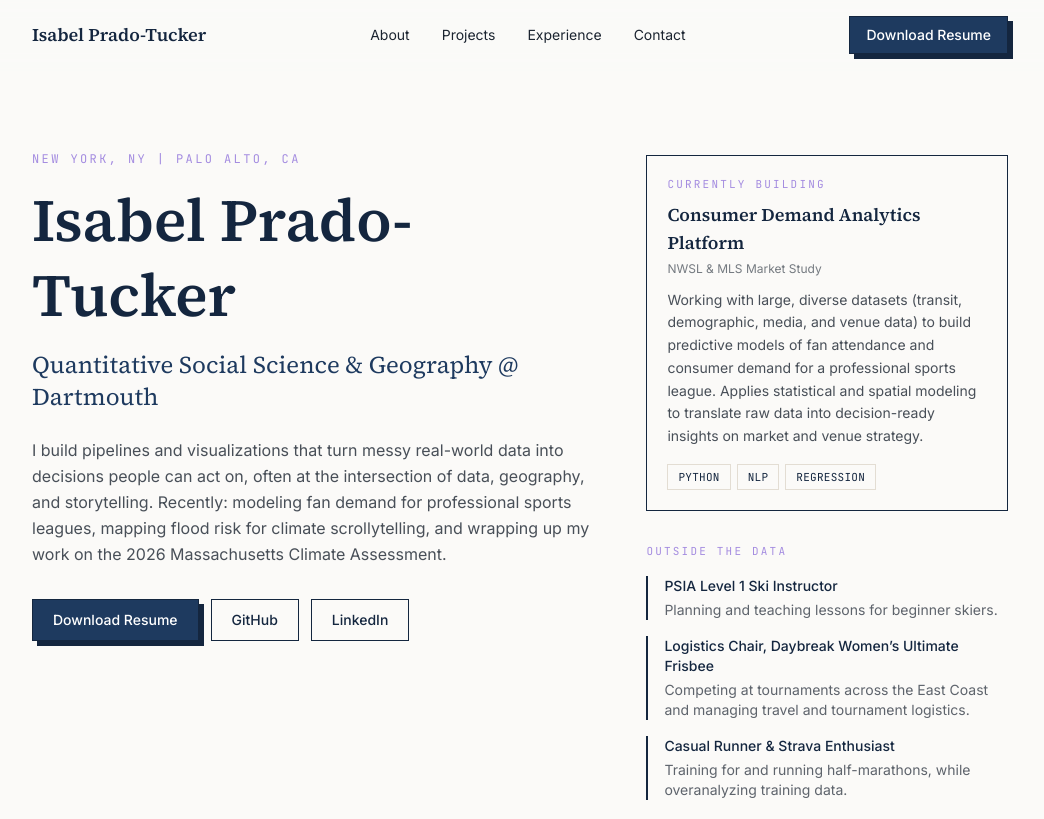
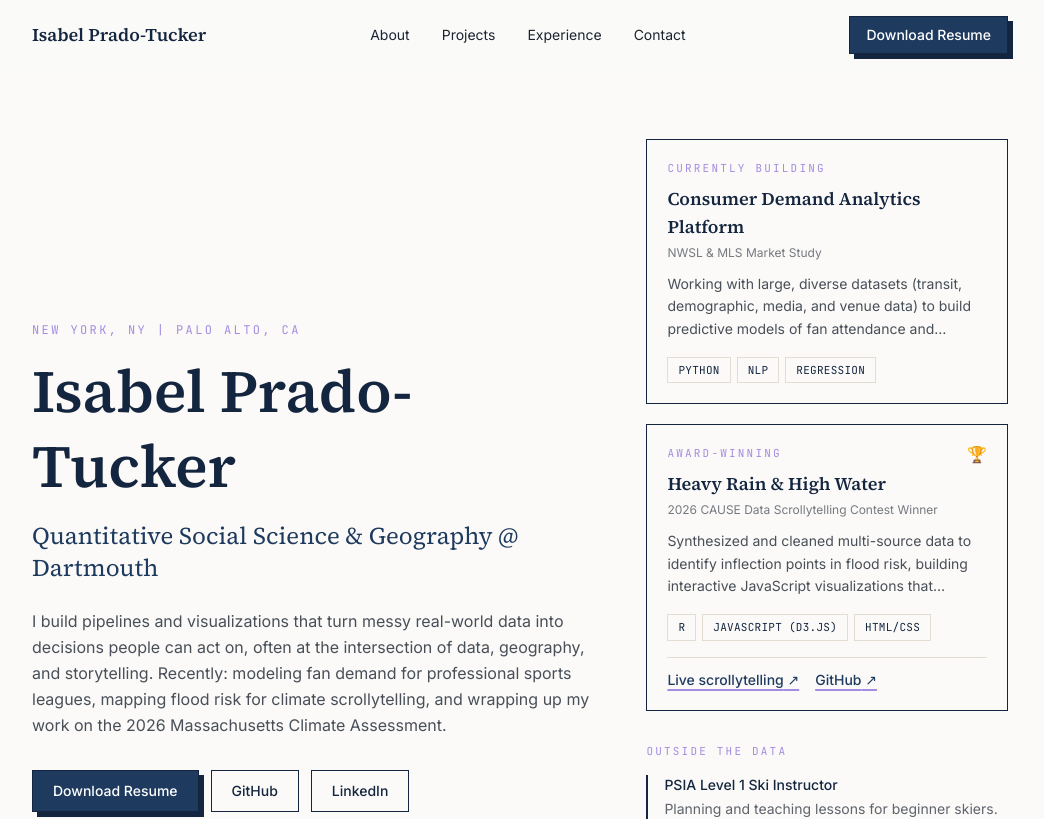
Before and after one commit to isabelpt/portfolio, a React (Vite) app: page / in a window 1280 px wide. Shown: the top 819 px of the page, without its empty margins (120-1164 px from the left). Built offline with nearby package versions, Linux system fonts and the light colour scheme.

Commit message:
Hero: highlight NWSL + scrollytelling projects, add trophy badge for award winner, fill viewport with centered left column

```diff
--- a/src/components/Hero.tsx
+++ b/src/components/Hero.tsx
@@ -2,13 +2,20 @@ import { profile } from '../content/profile'
 import { projects } from '../content/projects'
 import Tag from './Tag'
 
+function truncate(text: string, max: number) {
+  const clean = text.replace(/\s+/g, ' ').trim()
+  if (clean.length <= max) return clean
+  const cut = clean.slice(0, max)
+  return `${cut.slice(0, cut.lastIndexOf(' ')).trim()}…`
+}
+
 export default function Hero() {
-  const featured = projects.find((p) => p.featured)
+  const featuredProjects = projects.filter((p) => p.featured)
 
   return (
-    <section id="top" className="mx-auto max-w-5xl px-6 pb-16 pt-14 md:pt-20">
-      <div className="grid gap-12 md:grid-cols-5">
-        <div className="md:col-span-3">
+    <section id="top" className="mx-auto flex min-h-screen max-w-5xl items-center px-6 py-16">
+      <div className="grid w-full gap-12 md:grid-cols-5">
+        <div className="flex flex-col justify-center md:col-span-3">
           <p className="font-mono text-xs uppercase tracking-[0.2em] text-[var(--color-lilac)]">
             {profile.location}
           </p>
@@ -48,25 +55,49 @@ export default function Hero() {
         </div>
 
         <div className="md:col-span-2 md:mt-1">
-          {featured && (
-            <div className="border border-[var(--color-navy-deep)] p-5">
+          <div className="space-y-5">
+            {featuredProjects.map((project) => (
+              <div key={project.id} className="border border-[var(--color-navy-deep)] p-5">
+                <div className="flex items-center justify-between gap-2">
                   <p className="font-mono text-[11px] uppercase tracking-[0.2em] text-[var(--color-lilac)]">
-                Currently Building
+                    {project.award ? 'Award-Winning' : 'Currently Building'}
                   </p>
+                  {project.award && (
+                    <span aria-label="Award winner" title="Contest winner" className="text-base leading-none">
+                      🏆
+                    </span>
+                  )}
+                </div>
                 <h3 className="mt-2 font-serif text-lg font-semibold text-[var(--color-navy-deep)]">
-                {featured.title}
+                  {project.title}
                 </h3>
-              <p className="mt-1 font-sans text-xs text-[var(--color-ink)]/60">{featured.tagline}</p>
+                <p className="mt-1 font-sans text-xs text-[var(--color-ink)]/60">{project.tagline}</p>
                 <p className="mt-3 font-sans text-sm leading-relaxed text-[var(--color-ink)]/80">
-                {featured.description}
+                  {truncate(project.description, 140)}
                 </p>
                 <div className="mt-4 flex flex-wrap gap-1.5">
-                {featured.techStack.map((tech) => (
+                  {project.techStack.map((tech) => (
                     <Tag key={tech}>{tech}</Tag>
                   ))}
                 </div>
+                {project.links.length > 0 && (
+                  <div className="mt-4 flex flex-wrap gap-4 border-t border-[var(--color-line)] pt-3 font-sans text-sm">
+                    {project.links.map((link) => (
+                      <a
+                        key={link.label}
+                        href={link.url}
+                        target="_blank"
+                        rel="noreferrer"
+                        className="font-medium text-[var(--color-navy)] underline decoration-[var(--color-lilac)] decoration-2 underline-offset-4 hover:text-[var(--color-navy-deep)]"
+                      >
+                        {link.label} ↗
+                      </a>
+                    ))}
                   </div>
                 )}
+              </div>
+            ))}
+          </div>
 
           <div className="mt-8">
             <p className="font-mono text-[11px] uppercase tracking-[0.2em] text-[var(--color-lilac)]">
--- a/src/content/projects.ts
+++ b/src/content/projects.ts
@@ -21,6 +21,8 @@ export const projects: Project[] = [
     id: 'heavy-rain-high-water',
     title: 'Heavy Rain & High Water',
     tagline: '2026 CAUSE Data Scrollytelling Contest Winner',
+    featured: true,
+    award: true,
     techStack: ['R', 'JavaScript (D3.js)', 'HTML/CSS'],
     description:
       'Synthesized and cleaned multi-source data to identify inflection points in flood risk, building interactive JavaScript visualizations that communicate complex findings to non-technical audiences.',
--- a/src/types.ts
+++ b/src/types.ts
@@ -9,6 +9,7 @@ export interface Project {
   tagline: string
   status?: string
   featured?: boolean
+  award?: boolean
   techStack: string[]
   description: string
   links: ProjectLink[]
```
Lines whose indentation alone changed are shown as unchanged.
